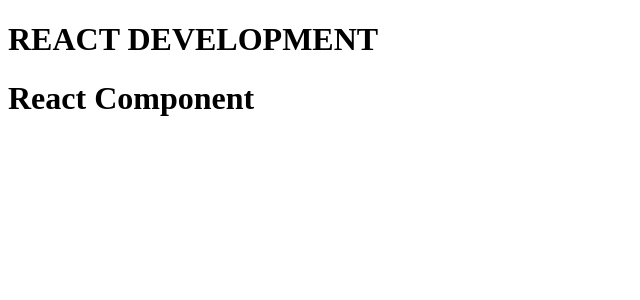
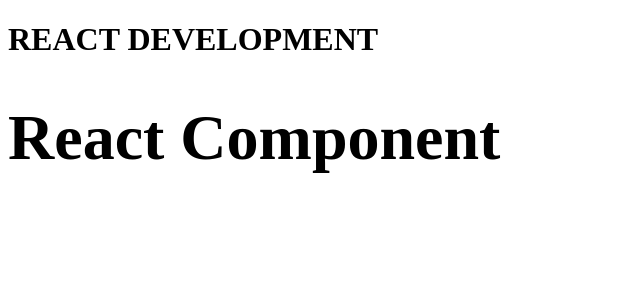
Before and after one commit to saiteja9177/Namaste-react, a React (Vite) app: page / in a window 1280 px wide. Shown: the top 300 px of the page, without its empty margins (0-640 px from the left). Built offline with nearby package versions, Linux system fonts and the light colour scheme.

Commit message:
React Fragments

```diff
--- a/App.js
+++ b/App.js
@@ -1,19 +1,24 @@
 import React from "react";
 import ReactDOM from "react-dom/client";
 
-const Title = () => (
-  <h1 className="head" tabIndex="5">
-    REACT DEVELOPMENT
-  </h1>
-);
+
 
 //component composition
 const HeadingComponent = () => (
+    <React.Fragment>
     <div id="container">
-    <Title/>
      <h1 className="heading">React Component</h1>
      </div>
+     <div id="container-2"></div>
+     </React.Fragment>
 )
 
+const title = (
+    <h1 className="head" tabIndex="5">
+      REACT DEVELOPMENT
+      <HeadingComponent/>
+    </h1>
+  );
+
 const root = ReactDOM.createRoot(document.getElementById("root"));
-root.render(<HeadingComponent/>);
+root.render(title);
```
